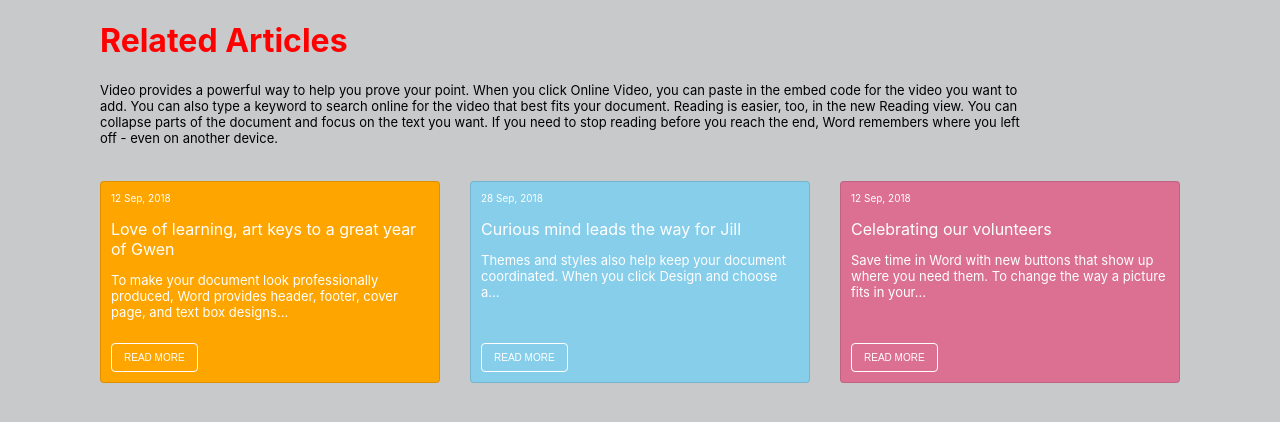
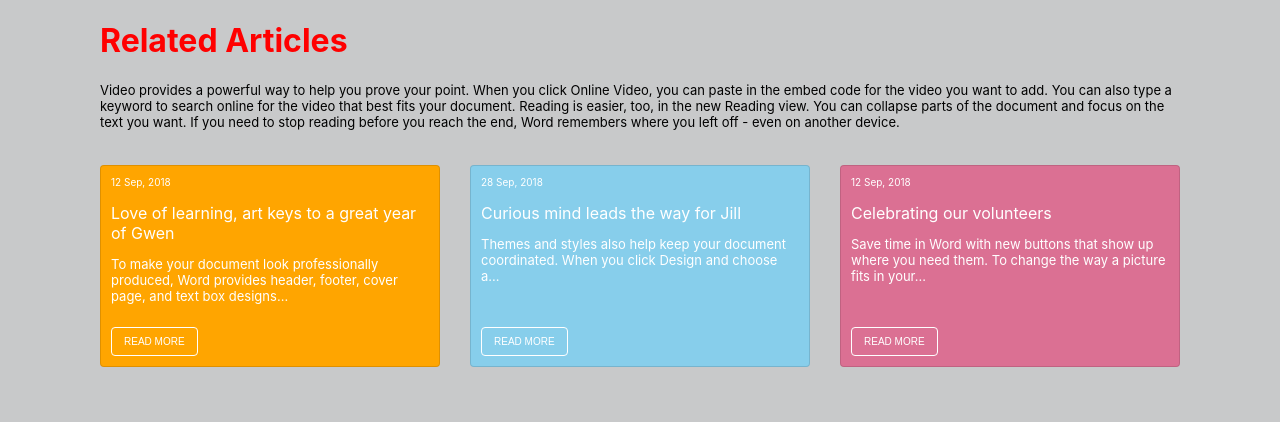
Before and after one commit to benjamintandemo2017/frontend-article, a React (Create React App) app: page / in a window 1280 px wide. Shown: the top 422 px of the page. Built offline with nearby package versions, Linux system fonts and the light colour scheme.

Commit message:
css change

```diff
--- a/src/App.css
+++ b/src/App.css
@@ -20,7 +20,6 @@
 
 .App-text {
   font-size: small;
-  margin-right: 150px;
 }
 
 .App-link {
```
